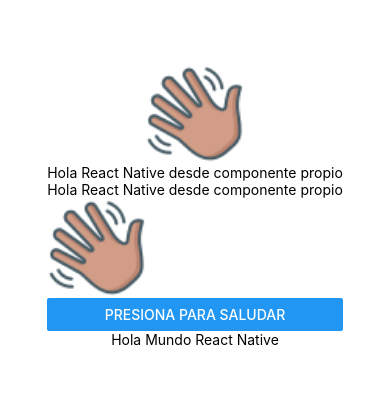
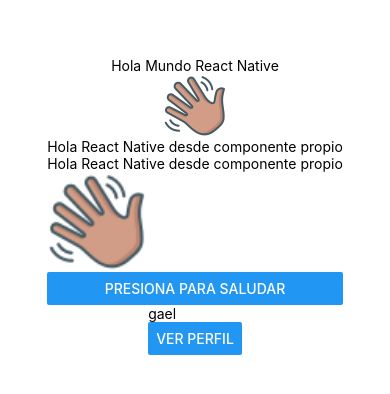
Before and after one commit to Gaelsp-hub/DAM223, a React Native app in the folder App2/: screen / in a window 390 px wide. Shown: the part 216-610 px from the top of the page. Built offline with nearby package versions, Linux system fonts and the light colour scheme.

Commit message:
Use Hooks
Class

```diff
--- a/App2/App.js
+++ b/App2/App.js
@@ -3,18 +3,22 @@
 import { StyleSheet, Text, View, Image } from 'react-native';
 import { Saludo } from './components/saludo';
 import { Saludo2 } from './components/saludo2';
+import { Perfil } from './components/Perfil';
 
 /*2.ZONA Main(componentes o screens)*/
 export default function App() {
   return (
     <View style={styles.container}>
-      <Image
-        source={require('./assets/wave.png')}
-        style={{ width: 100, height: 100 }}
-      />
+      <Text> Hola Mundo React Native </Text>
+      <Image source={require('./assets/wave.png')} />
       <Saludo></Saludo>
       <Saludo2></Saludo2>
-      <Text> Hola Mundo React Native </Text>
+      <Perfil
+      nombre="gael"
+      carrera="TIID"
+      materia="Movil"
+      cuatri="4"
+      />
       <StatusBar style="auto" />
     </View>
   );
--- a/App2/components/Perfil.js
+++ b/App2/components/Perfil.js
@@ -1,45 +1,23 @@
 /* 1. ZONA DE IMPORTACIONES */
-import { Text, View } from 'react-native';
+import { useState } from 'react';
+import { Text, View, StyleSheet, Button } from 'react-native';
 
-/* 2. ZONA MAIN */
-export const Perfil = () => {
+
+export const Perfil = ({nombre,carrera,materia,cuatri}) => {
+  const[mostrar,setmostrar]= useState(false);
+
   return (
     <View>
-      <Text>Nombre: Gael Sanchez Peralta</Text>
-      <Text>Carrera: TIID</Text>
-      <Text>Materia: Desarrollo de Aplicaciones Móviles</Text>
-      <Text>Cuatrimestre: 4to</Text>
+      <Text>{nombre}</Text>
+      { mostrar &&
+      <>
+      <Text>{carrera}</Text>
+      <Text>{materia}</Text>
+      <Text>{cuatri}</Text>
+      </>
+      }
+      <Button title="ver perfil" onPress={()=>setmostrar(!mostrar)}></Button>
     </View>
-  );
-};
 
-/* 1. ZONA DE IMPORTACIONES */
-import { StatusBar } from 'expo-status-bar';
-import { StyleSheet, Text, View, Image } from 'react-native';
-import { Saludo } from './components/saludo';
-import { Saludo2 } from './components/saludo2';
-import { Perfil } from './components/Perfil';
-
-/* 2. ZONA MAIN */
-export default function App() {
-  return (
-    <View style={styles.container}>
-      <Text>Hola Mundo React Native</Text>
-      <Image source={require('./assets/wave.png')} style={{ width: 100, height: 100 }} />
-      <Saludo />
-      <Saludo2 />
-      <Perfil />
-      <StatusBar style="auto" />
-    </View>
   );
 }
-
-/* 3. ZONA ESTILOS */
-const styles = StyleSheet.create({
-  container: {
-    flex: 1,
-    backgroundColor: '#fff',
-    alignItems: 'center',
-    justifyContent: 'center',
-  },
-});
```
